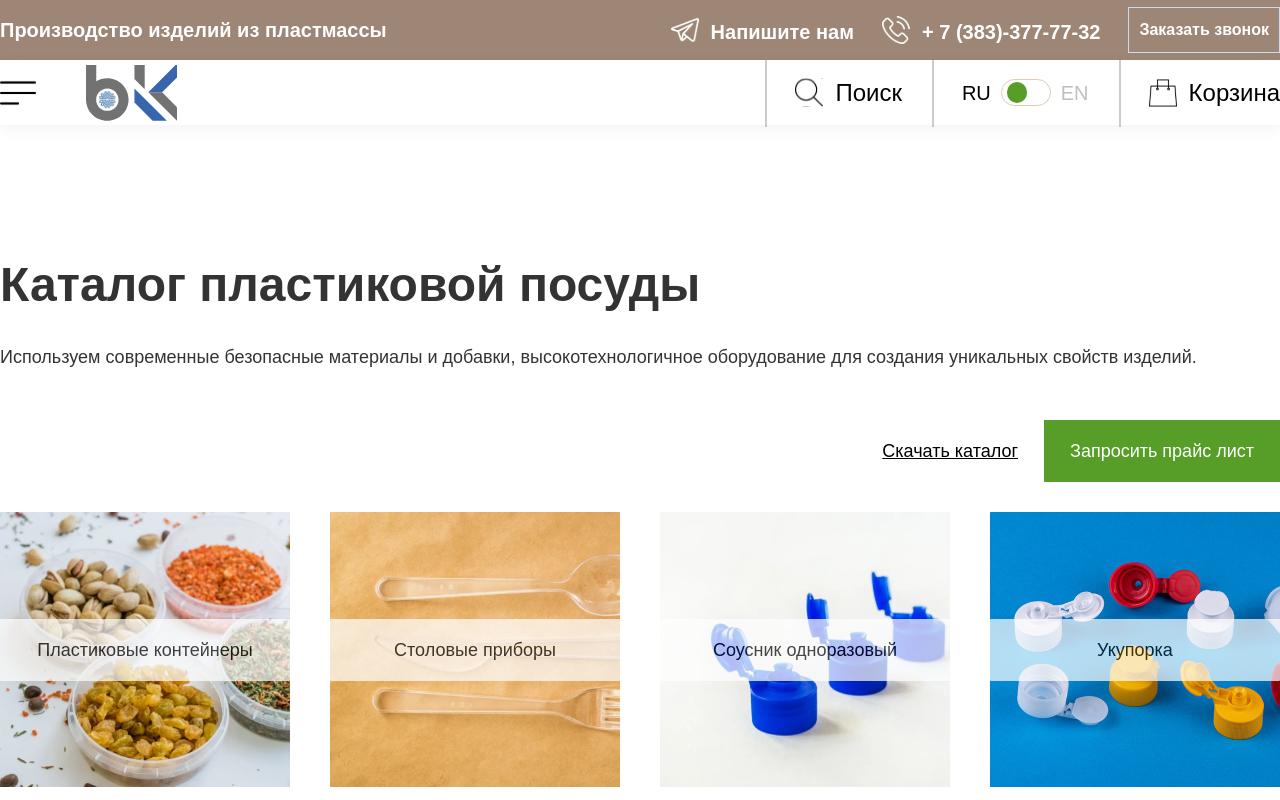
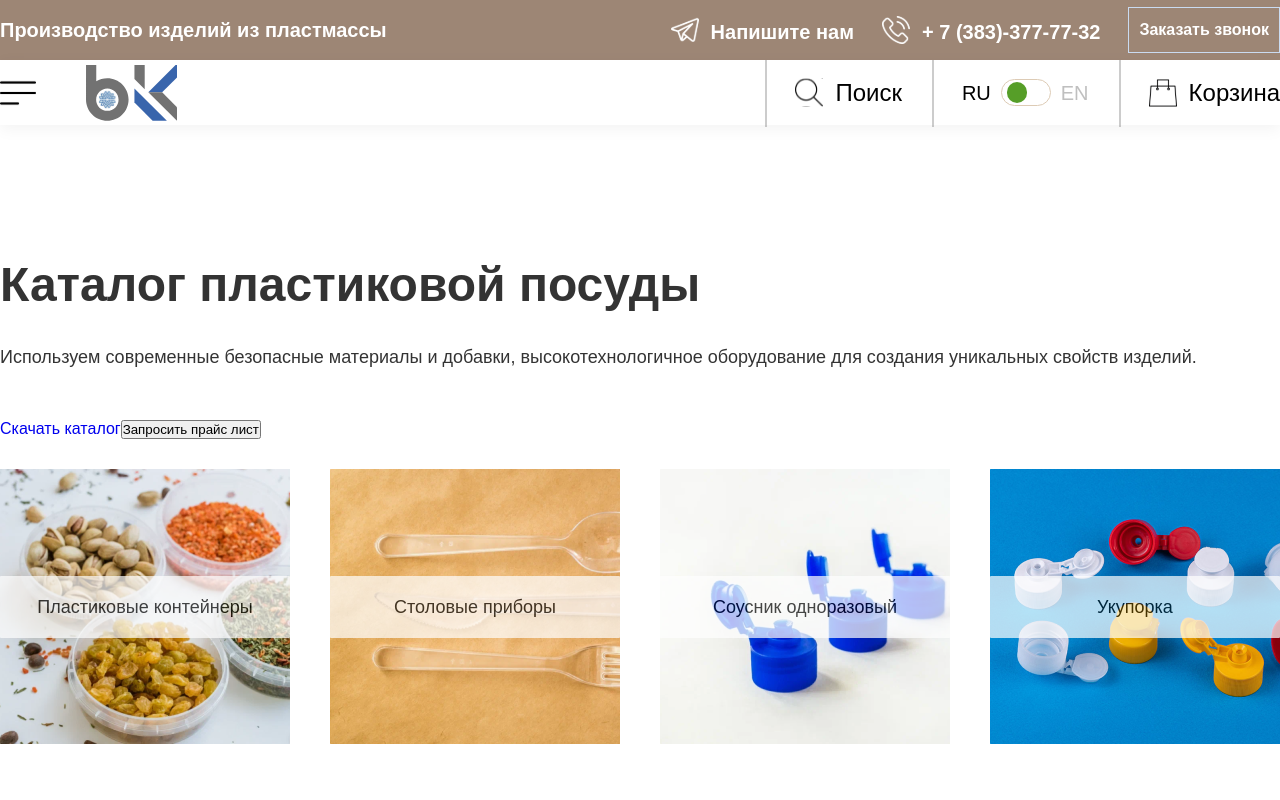
Before and after one commit to fullmetalldev/bkapp, a React (Create React App) app: page /catalog/tableware in a window 1280 px wide. Shown: the top 800 px of the page. Built offline with nearby package versions, Linux system fonts and the light colour scheme.

Commit message:
bugs fixed after pulling and completed catalog section

```diff
--- a/src/App.js
+++ b/src/App.js
@@ -29,6 +29,7 @@ function App() {
                 <Route path="/benefits" element={<Benefits/>}/>
                 <Route path="/polypropylene" element={<Polypropylene/>}/>
                 <Route path="/about" element={<AboutCompany/>}/>
+                <Route path="/catalog" element={<CatalogSection/>}/>
                 <Route path="/catalog/tableware" element={<PlasticTableware/>}/>
             </Routes>
             <Footer/>
--- a/src/Components/Header/Header.js
+++ b/src/Components/Header/Header.js
@@ -1,4 +1,4 @@
-import React, {useState} from 'react';
+import React from 'react';
 import "./headerStyles.css";
 import tg from "./imgs/telegram.svg";
 import call from "./imgs/call.svg";
--- a/src/Pages/Catalog/catalog.css
+++ b/src/Pages/Catalog/catalog.css
@@ -33,12 +33,15 @@
   color: rgba(0, 0, 0, 0.8);
 }
 .sectionCatalog__buttonsRow {
+  align-self: flex-end;
+}
+.sectionCatalog__buttonsRow__buttonsRow {
   width: 100%;
   display: flex;
   justify-content: flex-end;
   margin-top: 50px;
 }
-.sectionCatalog__buttonsRow-transperentBtn {
+.sectionCatalog__buttonsRow__buttonsRow-transperentBtn {
   font-family: Montserrat, sans-serif;
   padding: 18px 26px;
   cursor: pointer;
@@ -49,7 +52,7 @@
   text-decoration-line: underline;
   color: #000000;
 }
-.sectionCatalog__buttonsRow-greenBtn {
+.sectionCatalog__buttonsRow__buttonsRow-greenBtn {
   border: none;
   background-color: #569E28;
   padding: 18px 26px;
--- a/src/Pages/Catalog/catalog.scss
+++ b/src/Pages/Catalog/catalog.scss
@@ -35,16 +35,14 @@
     line-height: 26px;
     color: rgba(0, 0, 0, 0.8);
   }
-<<<<<<< HEAD
 
   &__buttonsRow {
     align-self: flex-end;
-=======
-  &__buttonsRow{
+
+    &__buttonsRow {
       width: 100%;
       display: flex;
       justify-content: flex-end;
->>>>>>> 1a893fae7e04b4c196b172c09059e9fe9fea4bdb
       margin-top: 50px;
 
       &-transperentBtn {
@@ -70,6 +68,7 @@
         line-height: 26px;
         color: #FFFFFF;
 
+      }
     }
   }
 
```
Also changed, not shown: 1 other file (tests, documents, lock files or other folders). Lines whose indentation alone changed are shown as unchanged.
